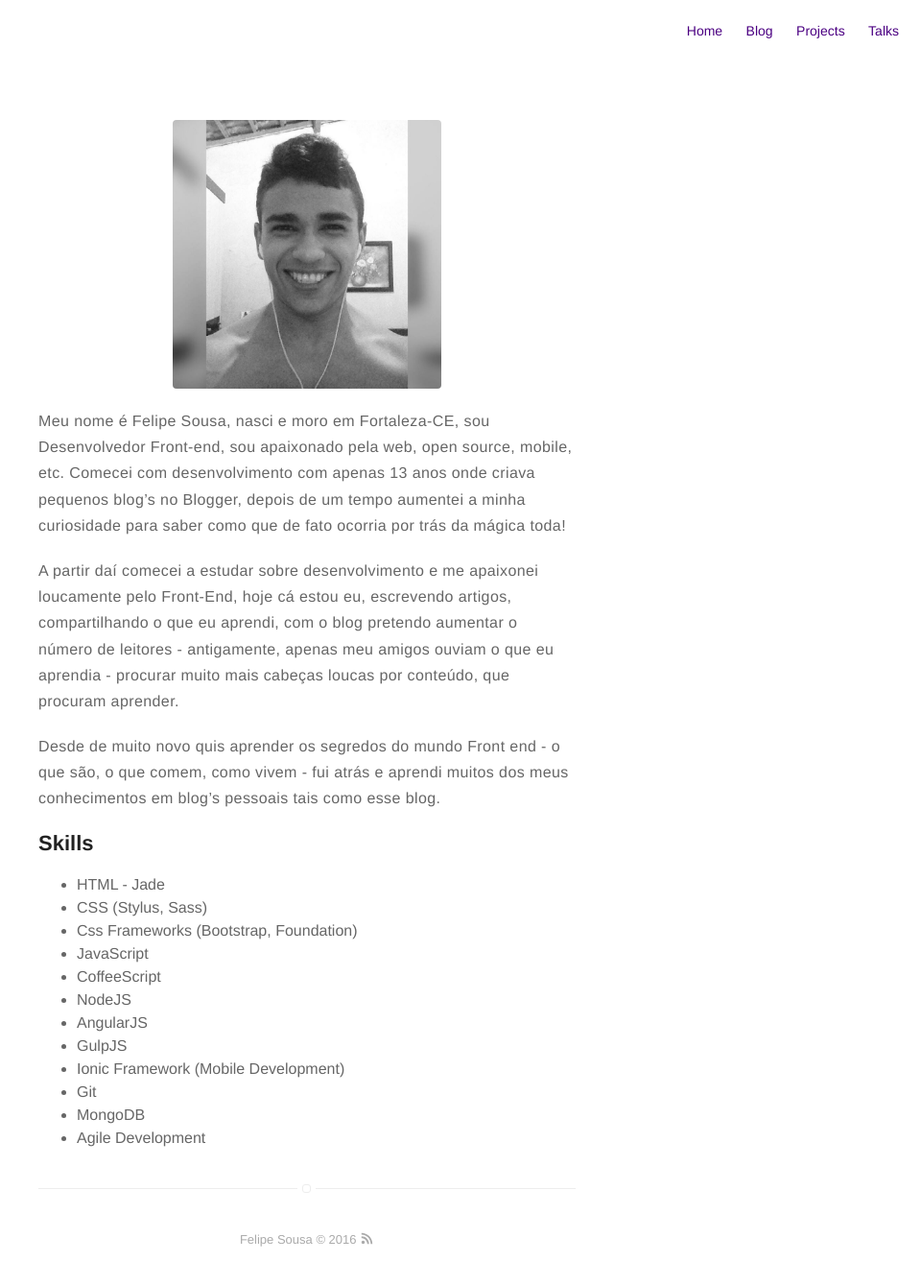
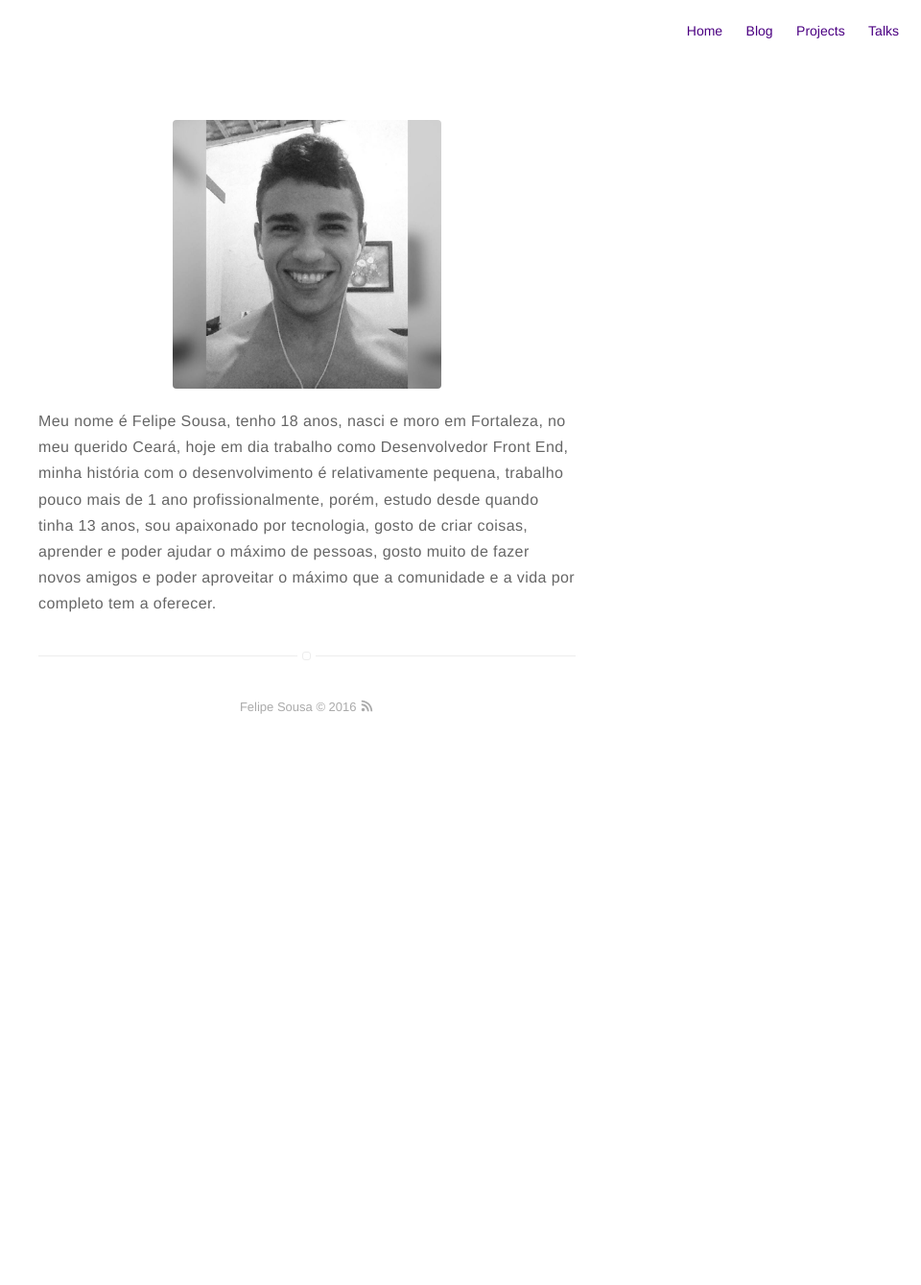
Before and after one commit to brunosbrunoro/felipesousa.github.io, a Jekyll site: the page built from about.md, in a window 1280 px wide. Shown: the whole page at 96% size, without its empty margins (320-1280 px from the left). Built offline with Jekyll 4.4.1, drawn with Linux system fonts in a browser that asks for light colours; after the commit the page ends 900 px from its top, so only the background shows below that.

Commit message:
article: about change

```diff
--- a/about.md
+++ b/about.md
@@ -5,32 +5,4 @@ permalink: /about/index.html
 ---
 ![Profile Image]({{ site.url }}/{{ site.picture }})
 
-<p>Meu nome é Felipe Sousa, nasci e moro em Fortaleza-CE,
-sou Desenvolvedor Front-end, sou apaixonado pela web, open source, mobile, etc.
-Comecei com desenvolvimento com apenas 13 anos onde criava pequenos blog’s no Blogger,
-depois de um tempo aumentei a minha curiosidade para saber como que de fato ocorria por trás da mágica toda! </p>
-
-<p> A partir daí comecei a estudar sobre desenvolvimento e me apaixonei loucamente pelo Front-End,
-hoje cá estou eu, escrevendo artigos, compartilhando o que eu aprendi, com o blog pretendo aumentar
-o número de leitores - antigamente, apenas meu amigos ouviam o que eu aprendia - procurar muito mais
-cabeças loucas por conteúdo, que procuram aprender. </p>
-
-<p> Desde de muito novo quis aprender os segredos do mundo Front end - o que são, o que comem, como vivem -
-fui atrás e aprendi muitos dos meus conhecimentos em blog’s pessoais tais como esse blog. </p>
-
-<h2>Skills</h2>
-
-<ul class="skill-list">
-	<li>HTML - Jade</li>
-	<li>CSS (Stylus, Sass)</li>
-	<li>Css Frameworks (Bootstrap, Foundation)</li>
-	<li>JavaScript</li>
-	<li>CoffeeScript</li>
-	<li>NodeJS</li>
-	<li>AngularJS</li>
-	<li>GulpJS</li>
-	<li>Ionic Framework (Mobile Development)</li>
-	<li>Git</li>
-	<li>MongoDB</li>
-	<li>Agile Development</li>
-</ul>
+Meu nome é Felipe Sousa, tenho 18 anos, nasci e moro em Fortaleza, no meu querido Ceará, hoje em dia trabalho como Desenvolvedor Front End, minha história com o desenvolvimento é relativamente pequena, trabalho pouco mais de 1 ano profissionalmente, porém, estudo desde quando tinha 13 anos, sou apaixonado por tecnologia, gosto de criar coisas, aprender e poder ajudar o máximo de pessoas, gosto muito de fazer novos amigos e poder aproveitar o máximo que a comunidade e a vida por completo tem a oferecer.
```
